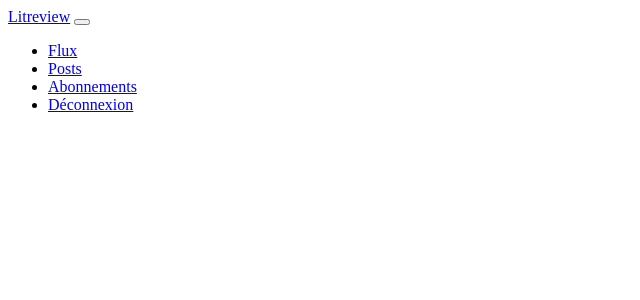
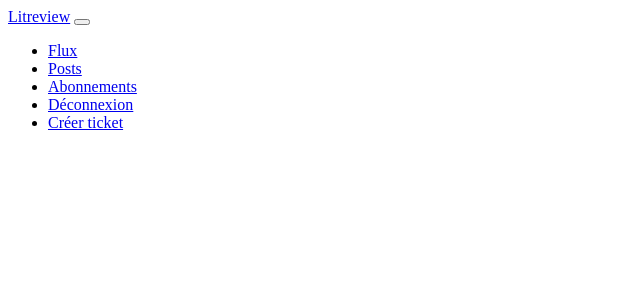
Before and after one commit to jjbochard/P09_LITReview, a Django app: template litreview/management/templates/navigation.html in a window 1280 px wide. Shown: the top 300 px of the page, without its empty margins (0-640 px from the left). Run offline with Django 4.2, Linux system fonts and the light colour scheme; the template is opened without the code that fills it, so the values that code supplies are empty; some libraries are stand-ins or nearby versions.

Commit message:
modify navigation.html

```diff
--- a/litreview/management/templates/navigation.html
+++ b/litreview/management/templates/navigation.html
@@ -8,7 +8,7 @@
         <div class="collapse navbar-collapse" id="navbarSupportedContent">
             <ul class="navbar-nav me-auto mb-2 mb-lg-0">
                 <li class="nav-item">
-                    <a class="nav-link active" aria-current="page" href="#">Flux</a>
+                    <a class="nav-link active" aria-current="page" href={% url "index" %}>Flux</a>
                 </li>
                 <li class="nav-item">
                     <a class="nav-link" href="#">Posts</a>
@@ -19,6 +19,9 @@
                 <li class="nav-item">
                     <a class="nav-link disabled" href="#" tabindex="-1" aria-disabled="true">Déconnexion</a>
                 </li>
+                <li class="nav-item">
+                    <a class="nav-link active" aria-current="page" href={% url "ticket_create" %}>Créer ticket</a>
+                </li>
             </ul>
         </div>
     </div>
```
